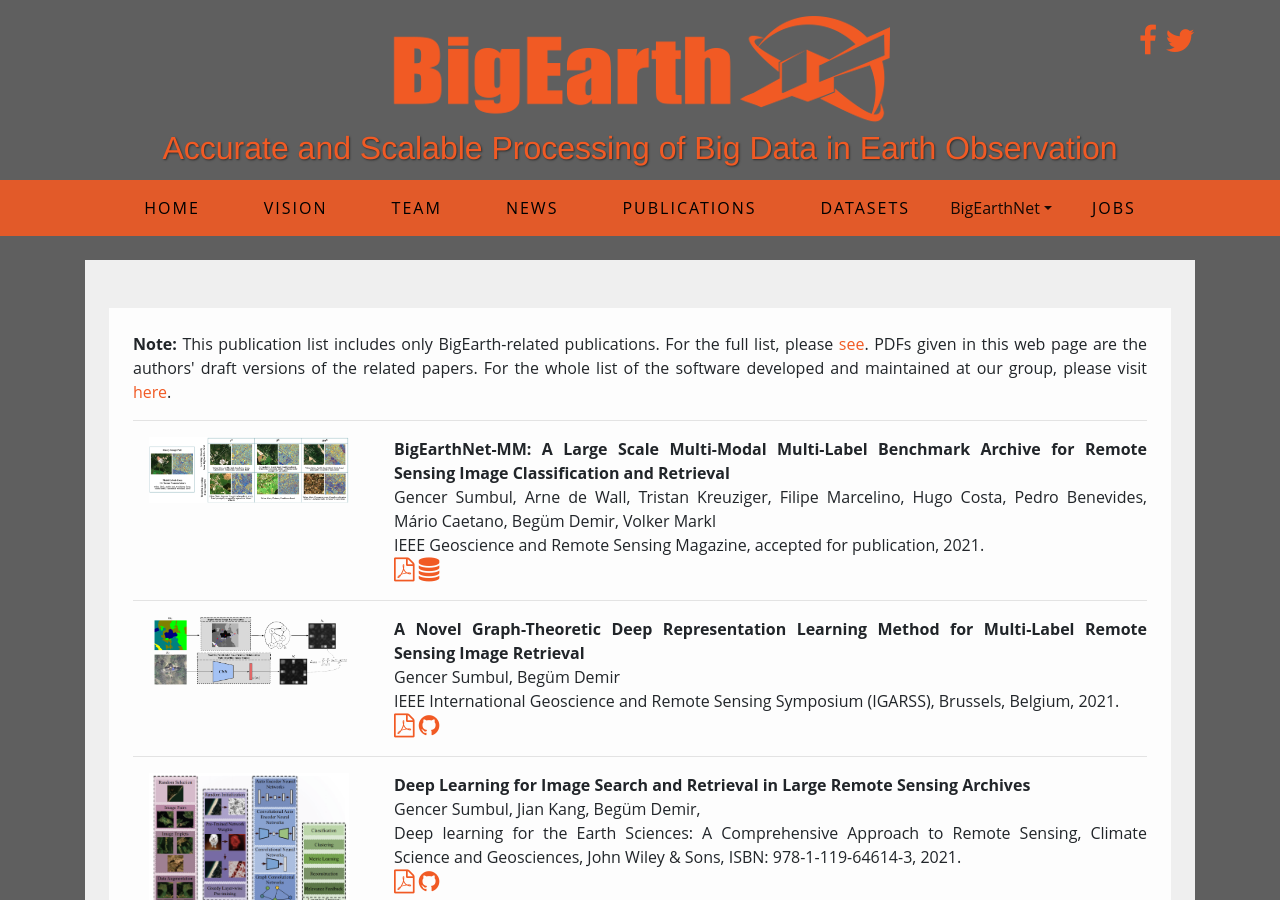
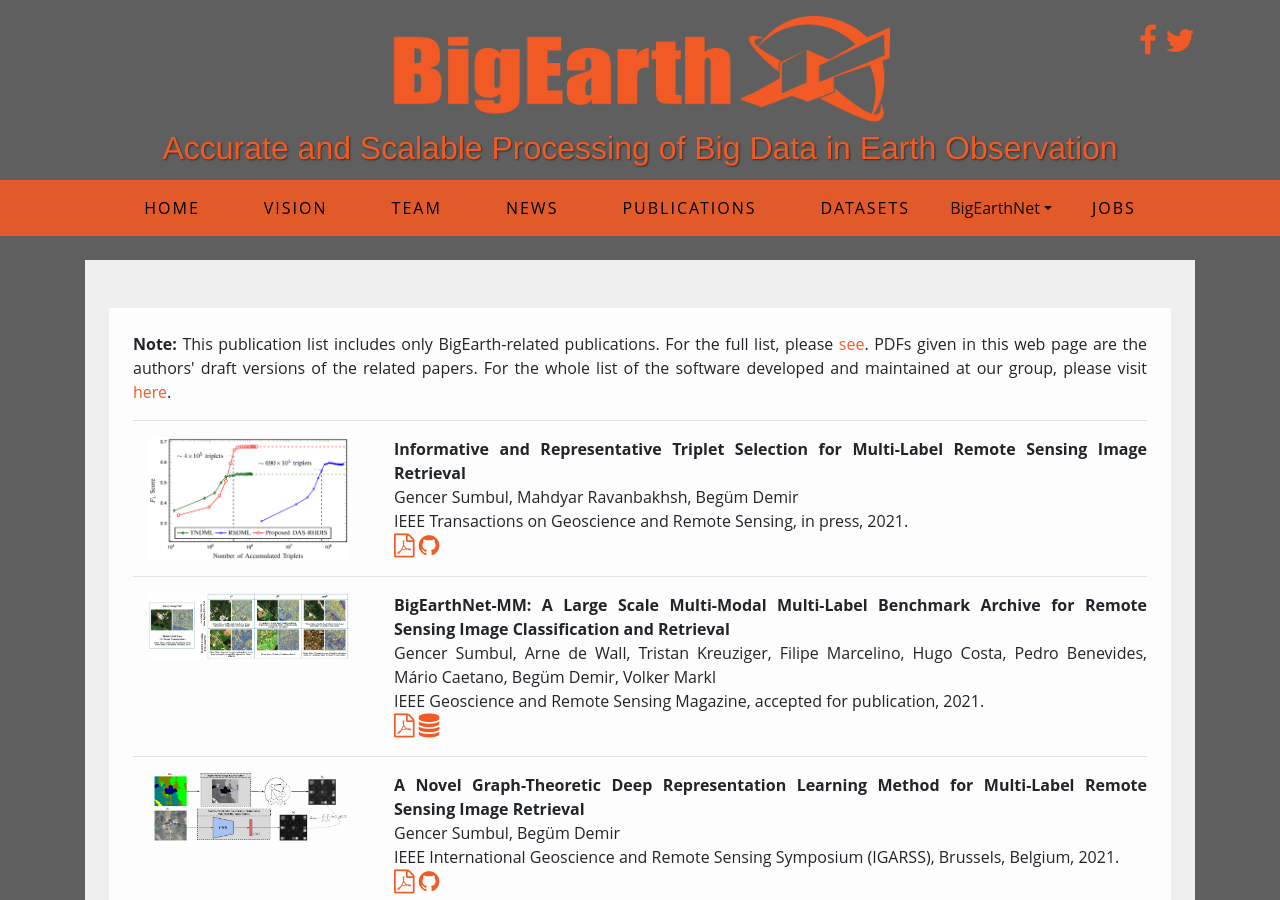
Before and after one commit to rsim-tu-berlin/bigearth.eu, a Jekyll site: the page built from publications.md, in a window 1280 px wide and 900 px high. Built offline with Jekyll 4.4.1, drawn with Linux system fonts in a browser that asks for light colours; nearby versions of some CDN libraries; a style sheet for code colours, icons or effects is not loaded.

Commit message:
added new pub

```diff
--- a/publications.md
+++ b/publications.md
@@ -10,6 +10,19 @@ guid: https://www.bigearth.eu/publications
 		<p>
 			<b>Note:</b> This publication list includes only BigEarth-related publications. For the full list, please <a href="http://begumdemir.com/papers.html" target="_blank">see</a>. PDFs given in this web page are the authors' draft versions of the related papers. For the whole list of the software developed and maintained at our group, please visit <a href="https://www.rsim.tu-berlin.de/menue/software/" target="_blank">here</a>.
 		</p>
+		<hr />
+		<div class="row">
+			<div class="col-lg-3 col-lg-12-pull">
+				<img class="publication-image mx-auto d-block" src="assets/publications/images/TGRS-Triplet-2021.png">
+			</div>
+			<div class="col-lg-9 col-lg-12-push">
+				<span class="publication-title">Informative and Representative Triplet Selection for Multi-Label Remote Sensing Image Retrieval</span><br />
+				Gencer Sumbul, Mahdyar Ravanbakhsh, Begüm Demir<br />
+				IEEE Transactions on Geoscience and Remote Sensing, in press, 2021.<br />
+				<a class="publication-icon" href="https://arxiv.org/abs/2105.03647" target="_blank"><i class="fa fa-file-pdf-o text-color-be"></i></a>
+				<a class="publication-icon" href="https://git.tu-berlin.de/rsim/image-retrieval-from-triplets" target="_blank"><i class="fa fa-github text-color-be"></i></a>
+			</div>
+		</div>
 		<hr />
 		<div class="row">
 			<div class="col-lg-3 col-lg-12-pull">
```
Also changed, not shown: assets/publications/images/TGRS-Triplet-2021.png (added).
